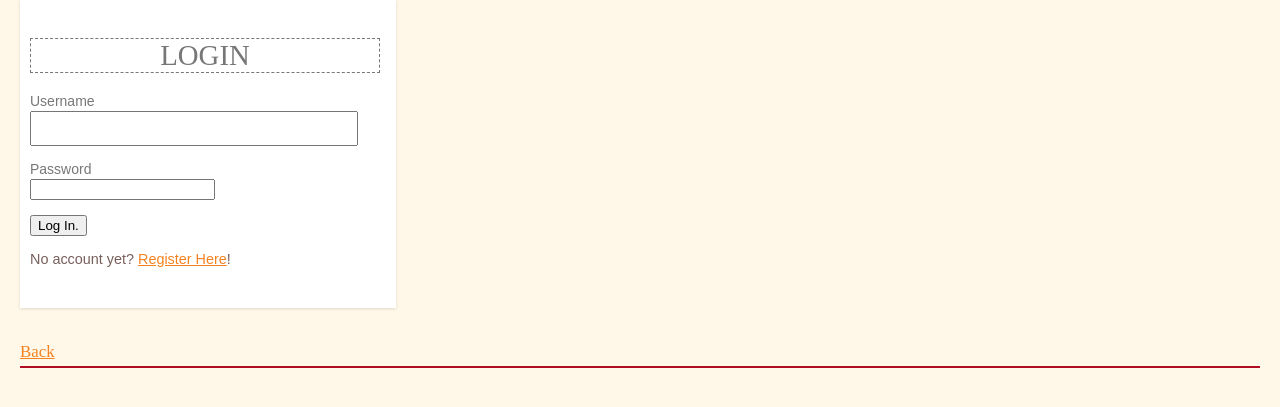
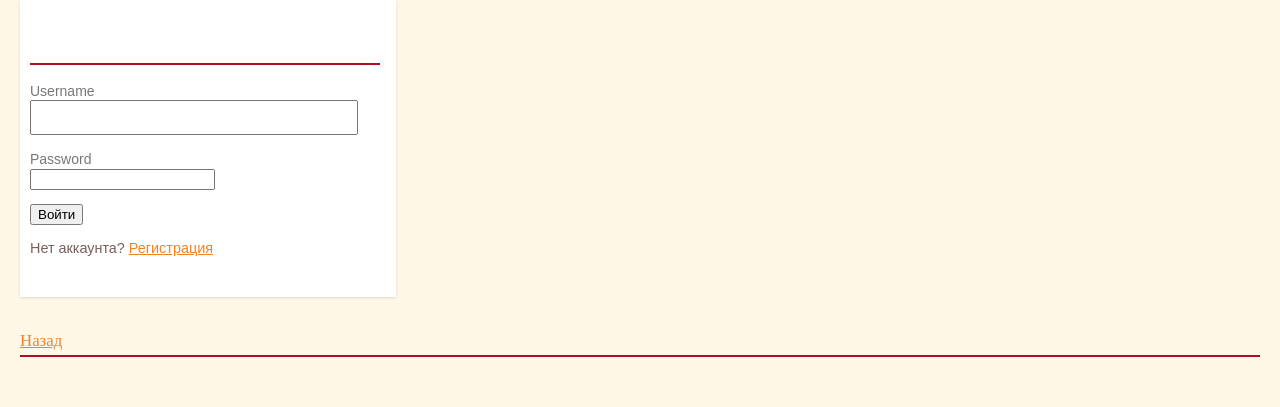
Before and after one commit to ivanfomin/myBlog, a PHP site: page /Admin in a window 1280 px wide. Shown: the top 407 px of the page. Run offline with PHP 8.4, Linux system fonts and the light colour scheme; data comes from the database, SQL or seed files in the repository; tables that the repository leaves empty or names only in its code hold one stand-in row (values such as "Sample post"); classes that the project's autoload settings leave out are loaded by file name; some libraries are stand-ins or nearby versions.

Commit message:
Add news

```diff
--- a/Core/Db.php
+++ b/Core/Db.php
@@ -20,7 +20,7 @@ class Db
         $dbname = 'blog';
         $dsn = $driver . ':host=' . $host . ';dbname=' . $dbname;
         try {
-            $this->dbh = new \PDO($dsn, 'root', '321', [
+            $this->dbh = new \PDO($dsn, 'root', 'password', [
                 \PDO::MYSQL_ATTR_INIT_COMMAND => 'SET NAMES utf8',]);
         } catch (\PDOException $exception) {
             echo $exception->getMessage();
--- a/Core/login.php
+++ b/Core/login.php
@@ -2,7 +2,7 @@
 session_start();
 
 
-require_once __DIR__ . '/../autoloads.php';
+require_once __DIR__ . '/../autoload.php';
 
 
 if (empty($_POST['login']) || empty($_POST['password'])) {
--- a/Core/register.php
+++ b/Core/register.php
@@ -3,7 +3,7 @@
 session_start();
 
 
-require_once __DIR__ . '/../autoloads.php';
+require_once __DIR__ . '/../autoload.php';
 
 use Model\User;
 
@@ -19,7 +19,7 @@ if (!empty($_POST['login']) && !empty($_POST['password']) && !empty($_POST['name
         $user->login = $login;
         $user->password = password_hash($password, PASSWORD_DEFAULT);
         $user->name = $name;
-        $user->id_role = 1;
+        $user->role = 1;
         $user->save();
         $message = "Account Successfully Created";
     } else {
--- a/Model/Article.php
+++ b/Model/Article.php
@@ -14,10 +14,10 @@ use Core\Model;
 class Article extends Model
 {
     public static $table = 'articles';
-    public $id;
     public $title;
     public $content;
     public $user_id;
+    public $date;
 
     public function __get($name)
     {
--- a/Model/User.php
+++ b/Model/User.php
@@ -18,7 +18,7 @@ class User extends Model
     public $login;
     public $password;
     public $name;
-    public $id_role;
+    public $role;
 
     public static function findByLog($login)
     {
--- a/Templates/action.php
+++ b/Templates/action.php
@@ -1,6 +1,6 @@
 <?php
 
-require_once __DIR__ . '/../autoloads.php';
+require_once __DIR__ . '/../autoload.php';
 
 $id = $_POST['id'];
 $title = htmlspecialchars($_POST['title']);
--- a/Templates/admin.html
+++ b/Templates/admin.html
@@ -1,6 +1,6 @@
 {% extends 'parent.html' %}
 {% block content %}
-{% if user.id_role > 1 %}
+{% if user.role > 1 %}
 <h1>Админка блога</h1>
 <table border="1px dotted black">
     <tr>
@@ -15,12 +15,12 @@
             <a href="/Admin/Edit/{{article.id}}">Изменить</a>
         </td>
         <td>
-            <a href="/Admin/Delete/{{article.id}}">Удалить</a>
+            <a onclick="return confirm('Вы точно хотите удалить статью ?')" href="/Admin/Delete/{{article.id}}">Удалить</a>
         </td>
     </tr>
     {% endfor %}
 </table>
 {% endif %}
 
-<h3><a href="/Index">Back</a></h3>
+<h3><a href="../index.php">Назад</a></h3>
 {% endblock %}
--- a/Templates/index.html
+++ b/Templates/index.html
@@ -1,7 +1,7 @@
 {% extends 'parent.html' %}
 {% block content %}
 
-{% if user.id_role > 1 %}
+{% if user.role > 1 %}
 <p>
 <h2><a href="/Admin"><b>АдминПанель</b></a></h2>
 </p>
@@ -14,6 +14,10 @@
     <br>
     <sub>
         Автор: <b>{{article.user | default('Без автора')}}</b>
+        <br>
+        <sup>
+        Дата: {{article.date}}
+        </sup>
         <br>
         {% if user.id == article.user_id %}
         <button><a href="/Admin/Edit/{{article.id}}">Изменить</a>
--- a/Templates/parent.html
+++ b/Templates/parent.html
@@ -10,13 +10,13 @@
 <body>
 {% if user %}
 <div id="welcome">
-    <h2>Welcome, <span>{{user.name}}! </span></h2>
-    <p><a href="/Index/Logout">Logout</a> Here!</p>
+    <h2>Здравствуйте, <span>{{user.name}}! </span></h2>
+    <p><a href="/Index/Logout">Выйти</a> </p>
 </div>
 {% else %}
-<div class="container mlogin">
+<div class="container login">
     <div>
-        <h1>LOGIN</h1>
+        <h3></h3>
         <form name="log" id="loginform" action="/Core/login.php" method="POST">
             <p>
                 <label for="login">Username<br/>
@@ -27,9 +27,9 @@
                     <input type="password" name="password" id="password" class="input" value="" size="20"/></label>
             </p>
             <p class="submit">
-                <input type="submit" name="send" class="button" value="Log In."/>
+                <input type="submit" name="send" class="button" value="Войти"/>
             </p>
-            <p class="regtext">No account yet? <a href="../Core/register.php">Register Here</a>!</p>
+            <p class="regtext">Нет аккаунта? <a href="../Core/register.php">Регистрация</a></p>
         </form>
 
     </div>
--- a/Templates/style.css
+++ b/Templates/style.css
@@ -79,3 +79,13 @@ span {
     margin: auto;
     padding-bottom: 15px;
 }
+
+textarea {
+    background: #fce9c0; /* Цвет фона */
+    border: 2px solid #a9c358; /* Параметры рамки */
+    padding: 10px; /* Поля */
+    width: 100%; /* Ширина */
+    height: 200px; /* Высота */
+    box-sizing: border-box; /* Алгоритм расчёта ширины */
+    font-size: 14px; /* Размер шрифта */
+   }
--- a/index.php
+++ b/index.php
@@ -3,7 +3,7 @@ ini_set('error_reporting', E_ALL);
 ini_set('display_errors', 1);
 ini_set('display_startup_errors', 1);
 
-require_once __DIR__ . '/autoloads.php';
+require_once __DIR__ . '/autoload.php';
 
 $parts = explode('/', $_SERVER['REQUEST_URI']);
 
```
Also changed, not shown: Templates/add.html (+14 -2 lines), autoload.php (renamed from autoloads.php).
